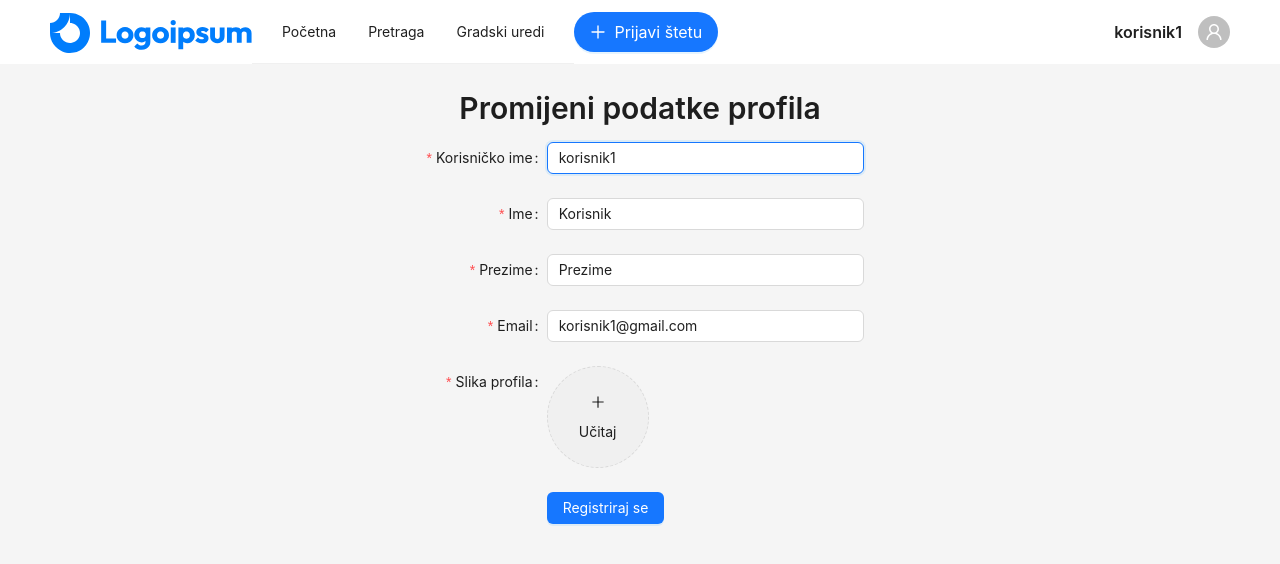
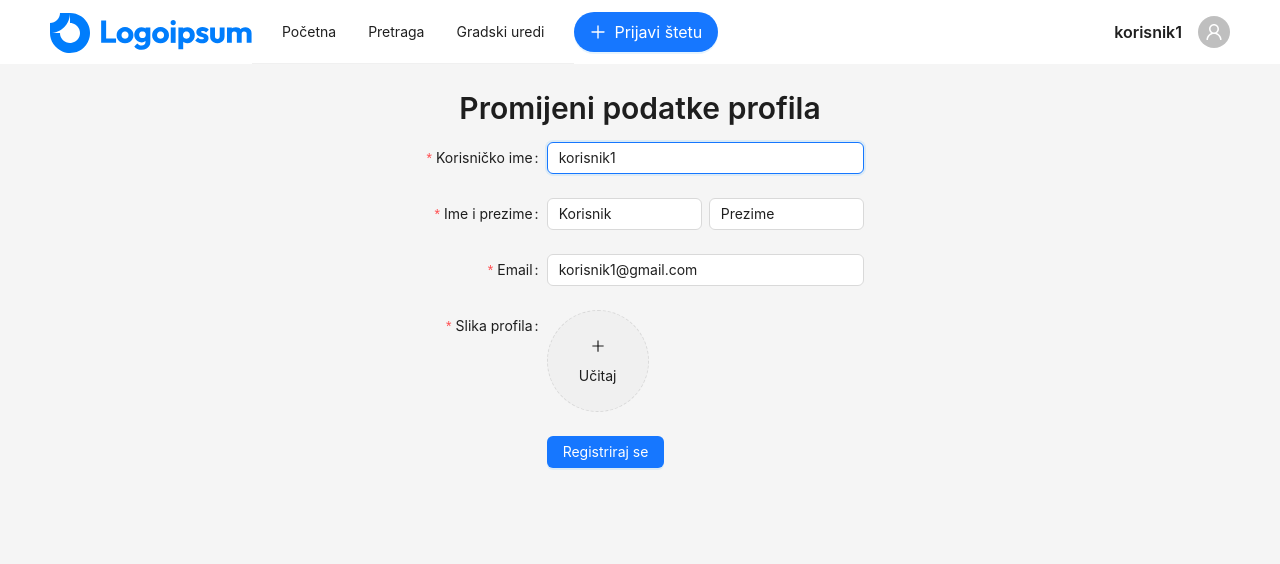
Before and after one commit to VelicanstveniTimRaketa/prijava-ostecenja-javnih-povrsina, a React (Vite) app in the folder frontend/: page /profile/edit in a window 1280 px wide. Shown: the top 564 px of the page. Built offline with nearby package versions, Linux system fonts and the light colour scheme.

Commit message:
front: refractor: Change register form input field layout

```diff
--- a/frontend/src/components/UserForm.tsx
+++ b/frontend/src/components/UserForm.tsx
@@ -1,5 +1,5 @@
 import { useState, useEffect } from "react";
-import { Form, Input, Upload, Button, message } from "antd";
+import { Form, Input, Upload, Button, message, Row } from "antd";
 import { RuleObject } from "antd/es/form";
 import { useForm } from "antd/es/form/Form";
 import { StoreValue } from "antd/es/form/interface";
@@ -63,24 +63,28 @@ function UserForm(props: UserFormProps) {
       wrapperCol={{ span: 20 }}
       style={{ width: "100%", maxWidth: "32em" }}
     >
-      <Form.Item label="Korisničko ime: " name="username" rules={[{ required: true, message: "Molimo unesite svoje korisničko ime" }]}>
+      <Form.Item label="Korisničko ime:" name="username" rules={[{ required: true, message: "Molimo unesite svoje korisničko ime" }]}>
         <Input autoFocus />
       </Form.Item>
-      <Form.Item label="Ime: " name="name" rules={[{ required: true, message: "Molimo unesite svoje ime" }]}>
-        <Input />
+      <Form.Item required label="Ime i prezime:">
+        <Row style={{ gap: "0.5em" }}>
+          <Form.Item name="name" style={{ flex: 1, marginBottom: 0 }} rules={[{ required: true, message: "Molimo unesite svoje ime" }]}>
+            <Input placeholder="Ime" />
+          </Form.Item>
+          <Form.Item name="surname" style={{ flex: 1, marginBottom: 0 }} rules={[{ required: true, message: "Molimo unesite svoje prezime" }]}>
+            <Input placeholder="Prezime" />
+          </Form.Item>
+        </Row>
       </Form.Item>
-      <Form.Item label="Prezime: " name="surname" rules={[{ required: true, message: "Molimo unesite svoje prezime" }]}>
-        <Input />
-      </Form.Item>
-      <Form.Item label="Email: " name="email" rules={[{ required: true, type: "email", message: "Molimo unesite važeći email" }]}>
+      <Form.Item label="Email:" name="email" rules={[{ required: true, type: "email", message: "Molimo unesite važeći email" }]}>
         <Input />
       </Form.Item>
       {!props.noPassword && <>
-        <Form.Item label="Lozinka: " name="password" hasFeedback rules={[{ required: true, message: "Molimo unesite svoju lozinku" }]}>
+        <Form.Item label="Lozinka:" name="password" hasFeedback rules={[{ required: true, message: "Molimo unesite svoju lozinku" }]}>
           <Input.Password />
         </Form.Item>
         <Form.Item
-          label="Ponovite lozinku: " name="confirmPassword" hasFeedback
+          label="Ponovite lozinku:" name="confirmPassword" hasFeedback
           rules={[
             { required: true, message: "Molimo unesite potvrdu lozinke" },
             { validator: passwordValidator, message: "Lozinke se ne poklapaju" }
@@ -89,7 +93,7 @@ function UserForm(props: UserFormProps) {
           <Input.Password />
         </Form.Item>
       </>}
-      <Form.Item label="Slika profila: " name="avatar" valuePropName="avatar" hasFeedback rules={[{ required: true, message: "Molimo učitajte sliku profila" }]}>
+      <Form.Item label="Slika profila:" name="avatar" valuePropName="avatar" hasFeedback rules={[{ required: true, message: "Molimo učitajte sliku profila" }]}>
         <Upload
           name="avatar"
           listType="picture-circle"
```
